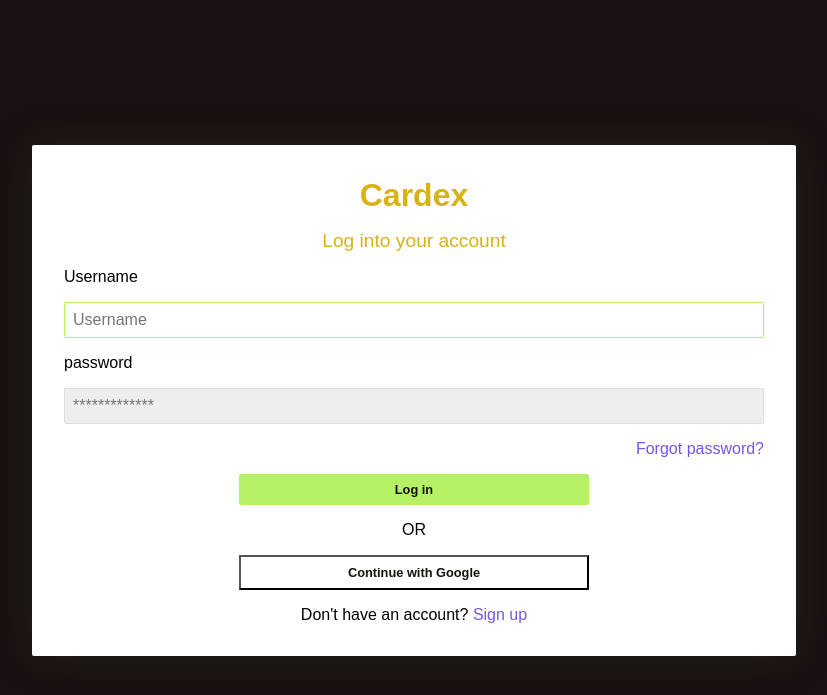
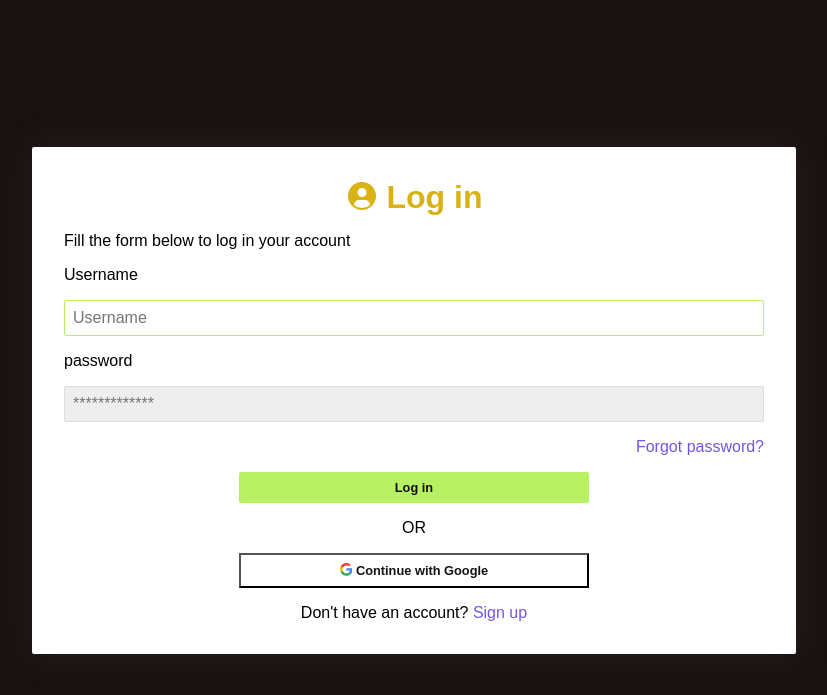
Before and after one commit to zuri-training/Team-Giraffew2, a PHP site: page /login.php in a window 1280 px wide. Shown: the top 695 px of the page, without its empty margins (226-1053 px from the left). Run offline with PHP 8.4, Linux system fonts and the light colour scheme.

Commit message:
Update login.php

```diff
--- a/login.php
+++ b/login.php
@@ -9,8 +9,9 @@
 </head>
 <div class="container">
         <form class="form" id="login" action="action.php" method="POST">
-            <h1 class="form_title">Cardex</h1>
-            <p class="form_title2">Log into your account</p>
+            <h1 class="form_title">
+                <svg xmlns="http://www.w3.org/2000/svg" style="vertical-align: -0.125em;" width="1em" height="1em" preserveAspectRatio="xMidYMid meet" viewBox="0 0 32 32"><path fill="none" d="M8.007 24.93A4.996 4.996 0 0 1 13 20h6a4.996 4.996 0 0 1 4.993 4.93a11.94 11.94 0 0 1-15.986 0ZM20.5 12.5A4.5 4.5 0 1 1 16 8a4.5 4.5 0 0 1 4.5 4.5Z"/><path fill="currentColor" d="M26.749 24.93A13.99 13.99 0 1 0 2 16a13.899 13.899 0 0 0 3.251 8.93l-.02.017c.07.084.15.156.222.239c.09.103.187.2.28.3c.28.304.568.596.87.87c.092.084.187.162.28.242c.32.276.649.538.99.782c.044.03.084.069.128.1v-.012a13.901 13.901 0 0 0 16 0v.012c.044-.031.083-.07.128-.1c.34-.245.67-.506.99-.782c.093-.08.188-.159.28-.242c.302-.275.59-.566.87-.87c.093-.1.189-.197.28-.3c.071-.083.152-.155.222-.24ZM16 8a4.5 4.5 0 1 1-4.5 4.5A4.5 4.5 0 0 1 16 8ZM8.007 24.93A4.996 4.996 0 0 1 13 20h6a4.996 4.996 0 0 1 4.993 4.93a11.94 11.94 0 0 1-15.986 0Z"/></svg> Log in</h1>
+            <p>Fill the form below to log in your account</p>
             <?php if(isset($_GET['message']) )
                 echo "<p class='alert alert-danger text-center' align='center' style='color:red'>Invalid Email Or Password</p>";
             ?>
@@ -38,7 +39,8 @@
 
             <p class="form_text">OR</p>
 
-            <button class="form_button2" type="submit">Continue with Google</button>
+             <button class="form_button2" type="submit">
+                <svg xmlns="http://www.w3.org/2000/svg" style="vertical-align: -0.125em;" width="0.98em" height="1em" preserveAspectRatio="xMidYMid meet" viewBox="0 0 256 262"><path fill="#4285F4" d="M255.878 133.451c0-10.734-.871-18.567-2.756-26.69H130.55v48.448h71.947c-1.45 12.04-9.283 30.172-26.69 42.356l-.244 1.622l38.755 30.023l2.685.268c24.659-22.774 38.875-56.282 38.875-96.027"/><path fill="#34A853" d="M130.55 261.1c35.248 0 64.839-11.605 86.453-31.622l-41.196-31.913c-11.024 7.688-25.82 13.055-45.257 13.055c-34.523 0-63.824-22.773-74.269-54.25l-1.531.13l-40.298 31.187l-.527 1.465C35.393 231.798 79.49 261.1 130.55 261.1"/><path fill="#FBBC05" d="M56.281 156.37c-2.756-8.123-4.351-16.827-4.351-25.82c0-8.994 1.595-17.697 4.206-25.82l-.073-1.73L15.26 71.312l-1.335.635C5.077 89.644 0 109.517 0 130.55s5.077 40.905 13.925 58.602l42.356-32.782"/><path fill="#EB4335" d="M130.55 50.479c24.514 0 41.05 10.589 50.479 19.438l36.844-35.974C195.245 12.91 165.798 0 130.55 0C79.49 0 35.393 29.301 13.925 71.947l42.211 32.783c10.59-31.477 39.891-54.251 74.414-54.251"/></svg> Continue with Google</button>
             <p class="form_text">
                Don't have an account? <a class="form_link" href="signup.php" id="linkCreateAccount"> Sign up</a>
             </p>
```
